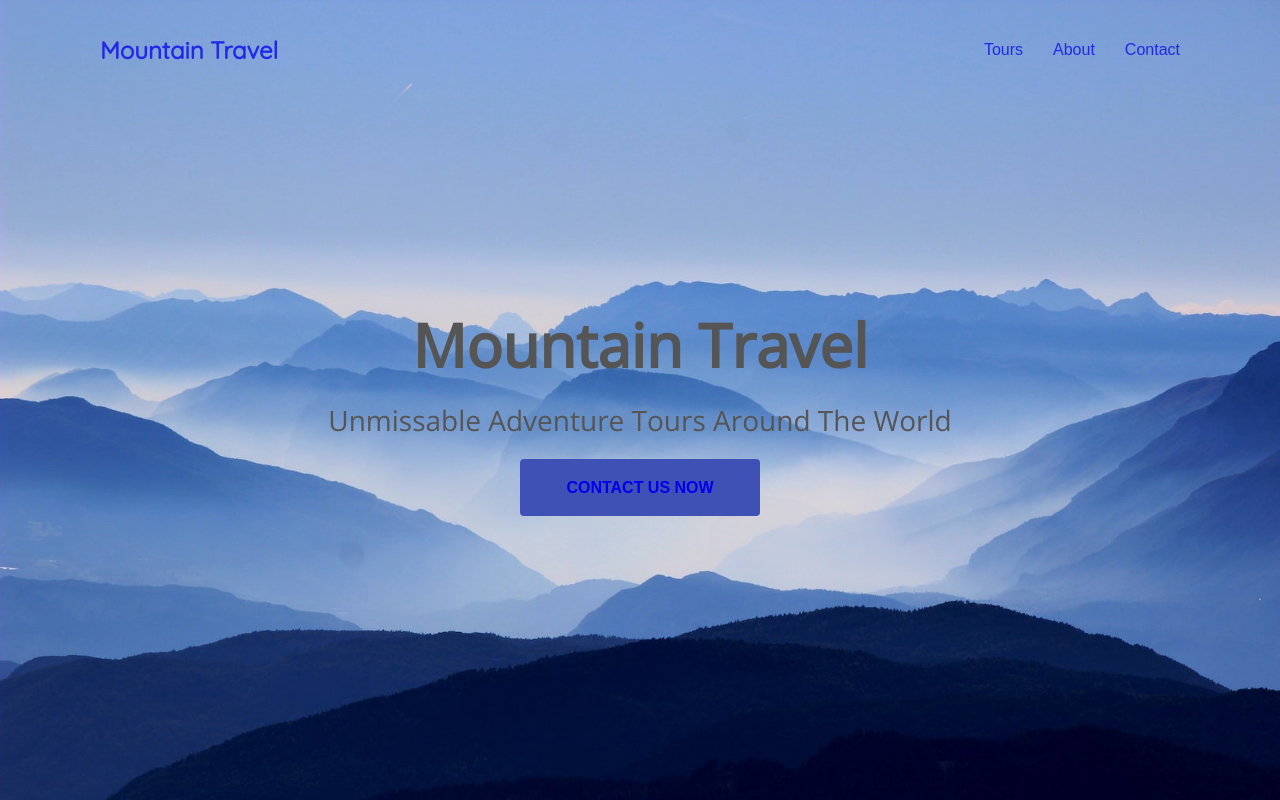
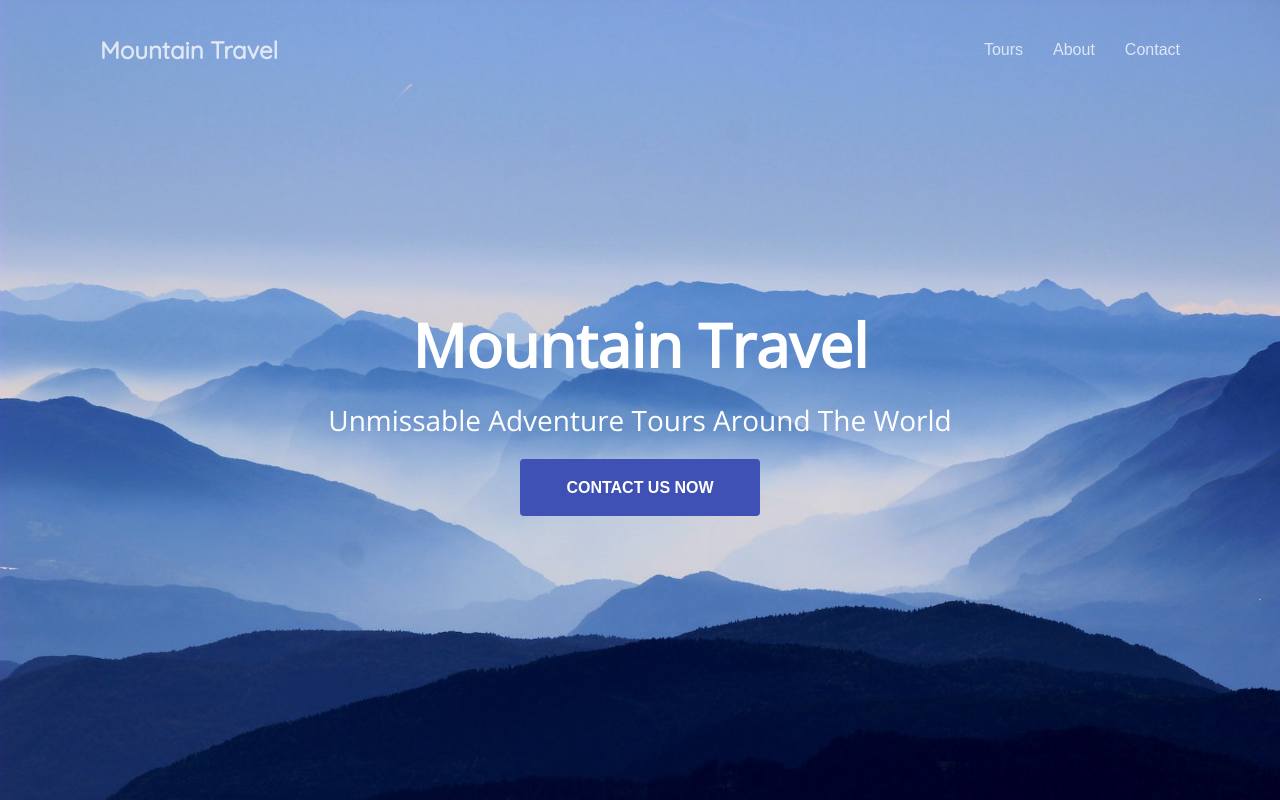
Before and after one commit to williscs/awd1startupsite, a plain HTML site: page index.html in a window 1280 px wide. Drawn offline with nearby package versions, Linux system fonts and the light colour scheme.

Commit message:
Creating branch

```diff
--- a/assets/css/styles.css
+++ b/assets/css/styles.css
@@ -16,6 +16,7 @@ nav {
 a {
     text-decoration: none;
     opacity: 0.75;
+    color: #fff
 }
 
 a:hover {
@@ -49,6 +50,7 @@ header {
     padding: 35px 100px 0;
     animation: 1s fadein 0.5s forwards;
     opacity: 0;
+    color:#fff
 }
 
 @keyframes fadein {
@@ -77,6 +79,7 @@ header nav li {
     justify-content: center;
     text-align: center;
     min-height: 100vh;
+    color: #fff
 }
 
 .hero .background-image {
@@ -103,3 +106,16 @@ header nav li {
 .hero a.btn {
     padding: 20px 46px;
 }
+
+.hero-content-area {
+    opacity: 0;
+    margin-top: 100px;
+    animation: 1s slidefade 1s forwards;
+}
+
+@keyframes slidefade {
+    100% {
+        opacity: 1;
+        margin: 0;
+    }
+}
```
